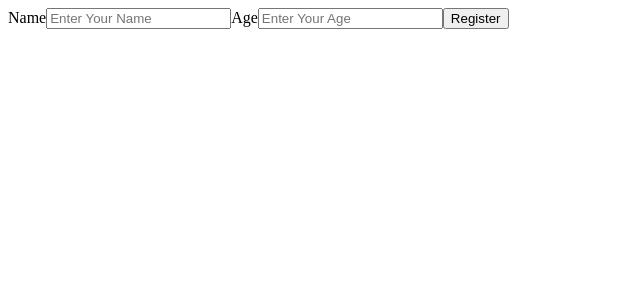
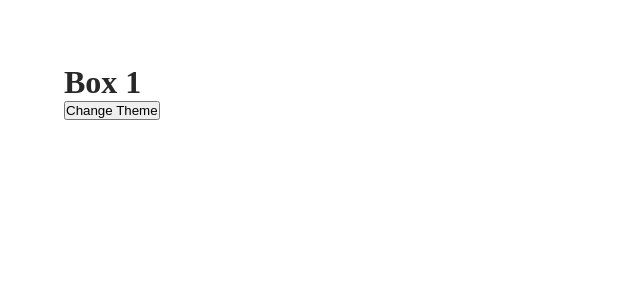
Before and after one commit to nikhilkumar50/Typescript-React, a React (Vite) app in the folder React-Typescript/: page / in a window 1280 px wide. Shown: the top 300 px of the page, without its empty margins (0-640 px from the left). Built offline with nearby package versions, Linux system fonts and the light colour scheme.

Commit message:
useContext hook with typescript

```diff
--- a/React-Typescript/src/App.tsx
+++ b/React-Typescript/src/App.tsx
@@ -1,51 +1,37 @@
-import { FormEvent, useState } from "react";
+import { createContext, ReactNode, useState } from "react";
+import Box from "./components/Box";
 
-interface Person {
-  name: string;
-  age: number;
+type ThemeType = "light" | "dark";
+
+interface ThemeContextType {
+  theme: ThemeType;
+  toggleTheme: () => void;
 }
 
-const App = () => {
-  const [user, setUser] = useState<Person>();
+export const ThemeContext = createContext<ThemeContextType>({
+  theme: "light",
+  toggleTheme: () => {},
+});
 
-  const submitHandler = (e: FormEvent<HTMLFormElement>) => {
-    e.preventDefault();
+const ThemeProvider = ({ children }: { children: ReactNode }) => {
+  const [theme, setTheme] = useState<ThemeType>("light");
 
-    console.log(user);
-    if (user) {
-      setUser({ ...user, name: "", age: 0 });
-    }
+  const toggleTheme = () => {
+    setTheme((prev) => (prev === "light" ? "dark" : "light"));
   };
 
   return (
-    <div>
-      <form onSubmit={submitHandler}>
-        <label htmlFor="name">Name</label>
-        <input
-          type="text"
-          placeholder="Enter Your Name"
-          name="name"
-          value={user?.name || ""}
-          onChange={(e) =>
-            setUser((prev) => ({ ...prev!, name: e.target.value }))
-          }
-          autoComplete="off"
-        />
+    <ThemeContext.Provider value={{ theme, toggleTheme }}>
+      {children}
+    </ThemeContext.Provider>
+  );
+};
 
-        <label htmlFor="age">Age</label>
-        <input
-          type="number"
-          placeholder="Enter Your Age"
-          name="age"
-          value={user?.age || ""}
-          onChange={(e) =>
-            setUser((prev) => ({ ...prev!, age: Number(e.target.value) }))
-          }
-        />
-
-        <button type="submit">Register</button>
-      </form>
-    </div>
+const App = () => {
+  return (
+    <ThemeProvider>
+      <Box />
+    </ThemeProvider>
   );
 };
 
--- /dev/null
+++ b/React-Typescript/src/components/Box.tsx
@@ -0,0 +1,21 @@
+import React, { useContext } from "react";
+import { ThemeContext } from "../App";
+
+const Box = () => {
+  const { theme, toggleTheme } = useContext(ThemeContext);
+  alert(theme);
+  return (
+    <div
+      className="boxContainer"
+      style={{
+        backgroundColor: theme === "dark" ? "rgb(40,40,40)" : "white",
+        color: theme === "dark" ? "white" : "rgb(40,40,40)",
+      }}
+    >
+      <h1>Box 1</h1>
+      <button onClick={toggleTheme}>Change Theme</button>
+    </div>
+  );
+};
+
+export default Box;
--- a/React-Typescript/src/index.css
+++ b/React-Typescript/src/index.css
@@ -0,0 +1,10 @@
+*{
+    margin: 0;
+    padding: 0;
+    box-sizing: border-box;
+}
+
+.boxContainer{
+    padding: 2rem;
+    margin: 2rem;
+}
```
